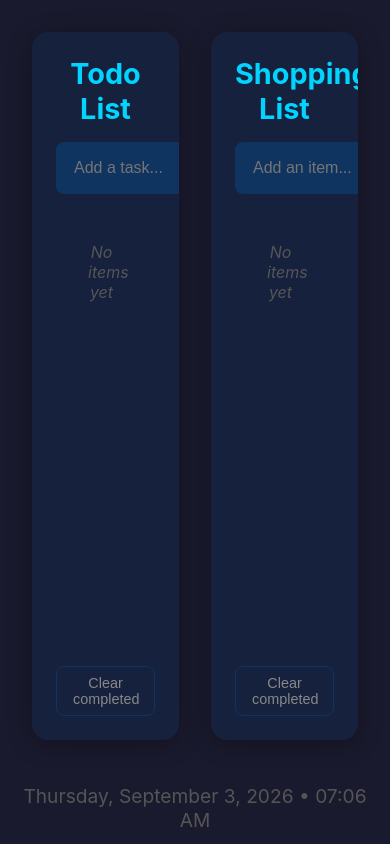
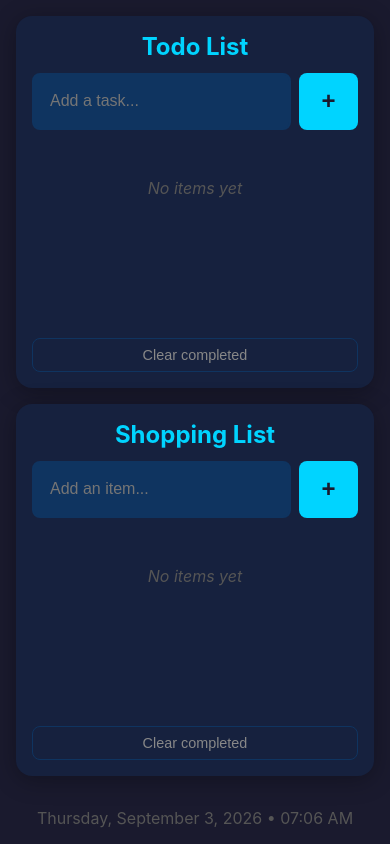
Before and after one commit to t8ykk5q9tq-cpu/Tododisplay, a Flask app: page / in a window 390 px wide. Run offline with Flask 3, Linux system fonts and the light colour scheme; data that the repository does not hold is empty.

Commit message:
Add responsive phone layout: stacked panels, scrolling, bigger tap targets

```diff
--- a/static/style.css
+++ b/static/style.css
@@ -172,3 +172,71 @@ body {
     padding: 2rem;
     font-style: italic;
 }
+
+/* ---------------------------------------------------------------------------
+   Phone / narrow-screen layout.
+   The default layout above is tuned for the wide monitor. On phones we stack
+   the panels, allow the page to scroll, and enlarge tap targets.
+   --------------------------------------------------------------------------- */
+@media (max-width: 640px) {
+    body {
+        /* Let the page grow and scroll instead of locking to the viewport. */
+        height: auto;
+        min-height: 100vh;
+        overflow: auto;
+    }
+
+    .container {
+        /* Stack the two lists vertically. */
+        grid-template-columns: 1fr;
+        gap: 1rem;
+        padding: 1rem;
+        overflow: visible;
+    }
+
+    .list-panel {
+        /* Let each panel size to its content rather than fighting for height. */
+        overflow: visible;
+        padding: 1rem;
+    }
+
+    .list-panel h1 {
+        font-size: 1.5rem;
+        margin-bottom: 0.75rem;
+    }
+
+    .item-list {
+        /* No inner scroll on phones; the whole page scrolls instead. */
+        overflow: visible;
+        padding-right: 0;
+    }
+
+    .item-list li {
+        /* Bigger, easier-to-tap rows. */
+        padding: 1rem;
+        font-size: 1.15rem;
+        margin-bottom: 0.6rem;
+    }
+
+    .item-list li .delete-btn {
+        /* Larger tap target for delete, and always visible on touch. */
+        font-size: 1.6rem;
+        padding: 0 0.75rem;
+        opacity: 0.8;
+    }
+
+    .add-form input {
+        /* 16px+ prevents iOS from auto-zooming when the field is focused. */
+        font-size: 16px;
+        padding: 0.9rem 1rem;
+    }
+
+    .add-form button {
+        padding: 0.9rem 1.4rem;
+    }
+
+    .clock {
+        font-size: 1rem;
+        padding: 1rem 0.5rem;
+    }
+}
```
